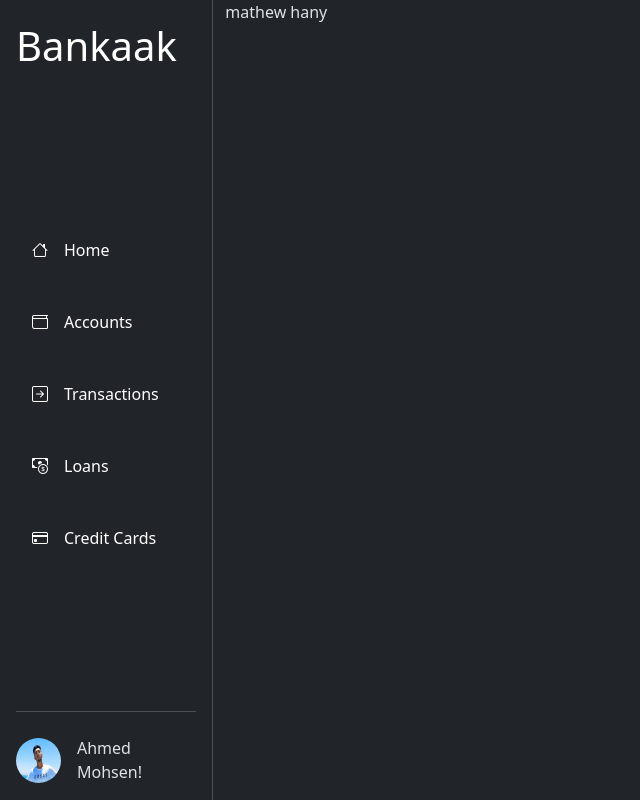
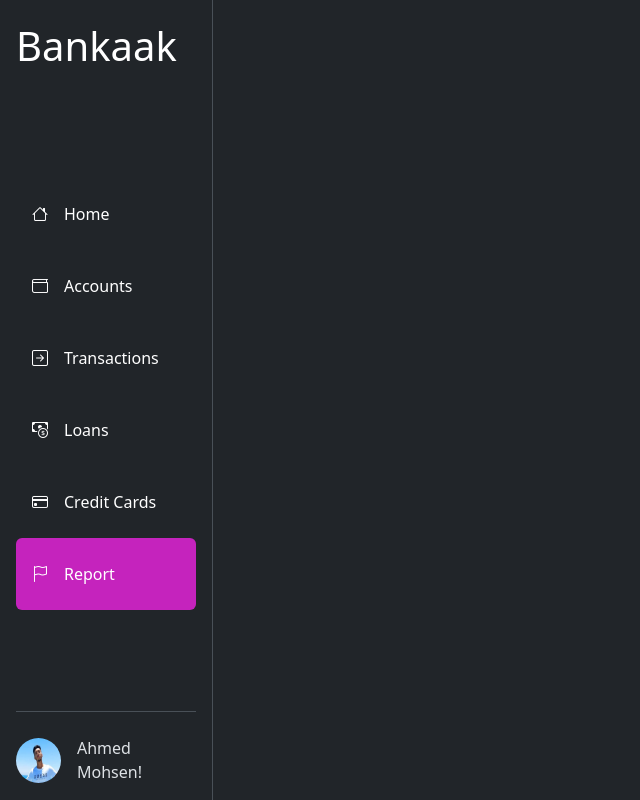
Before and after one commit to software-engineering-2023/Batates-M7mra, a Next.js app in the folder online-banking-system-website/: page /report in a window 1280 px wide. Shown: the whole page, without its empty margins (0-640 px from the left). Built offline with nearby package versions, Linux system fonts and the light colour scheme.

Commit message:
layout modified

```diff
--- a/online-banking-system-website/src/app/layout.tsx
+++ b/online-banking-system-website/src/app/layout.tsx
@@ -35,6 +35,11 @@ const sidebarLinks = [
     href: "/credit-cards",
     icon: "credit-card",
     text: "Credit Cards",
+  },
+  {
+    href: "/report",
+    icon: "bi bi-flag",
+    text: "Report",
   },
 ];
 
--- a/online-banking-system-website/src/app/report/page.tsx
+++ b/online-banking-system-website/src/app/report/page.tsx
@@ -1,5 +1,7 @@
-export default function Accounts() {
-    return (
-        <p>mathew hany</p>
+export default function Report() {
+    (
+  <p>mathiow</p>
+
+
     )
 }
```
